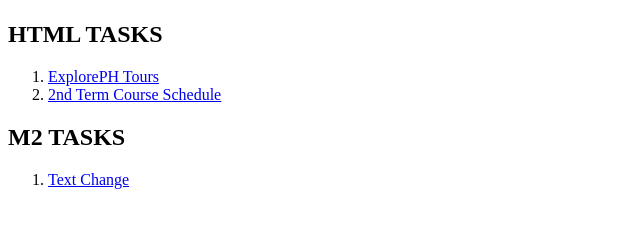
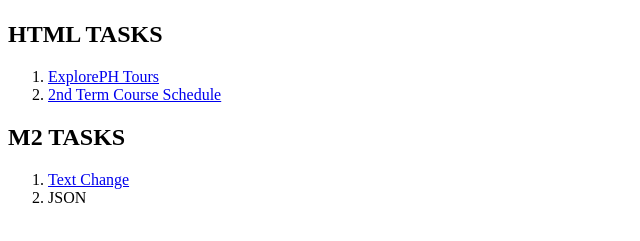
Before and after one commit to brendanjoshua/brendanjoshua, a plain HTML site: page index.html in a window 1280 px wide. Shown: the part 59-300 px from the top of the page, without its empty margins (0-640 px from the left). Drawn offline with Linux system fonts and the light colour scheme.

Commit message:
Update index.html

```diff
--- a/index.html
+++ b/index.html
@@ -16,6 +16,7 @@
     <h2>M2 TASKS</h2>
     <ol>
         <li><a href="./AcunaTextChange.html">Text Change</a></li>
+        <li><a gref="./AcunaJson.html">JSON</a></li>
     </ol>
 
 </body>
```
